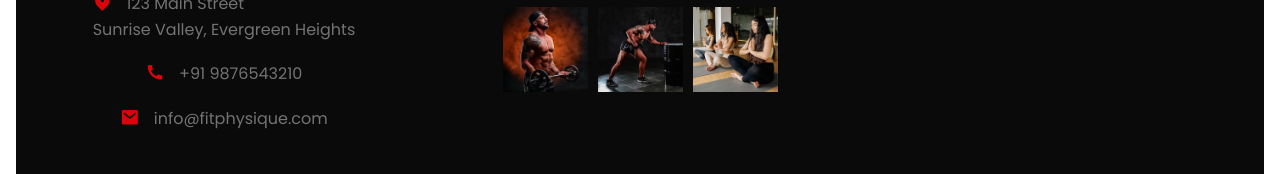
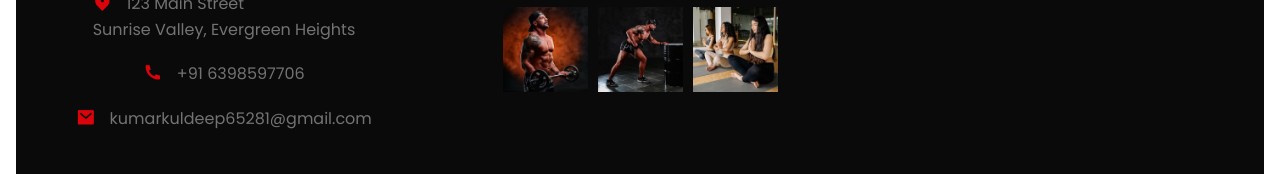
Before and after one commit to Kuldeepcoder2006/GYM-Website, a plain HTML site: page index.html in a window 1280 px wide. Shown: the part 8949-9123 px from the top of the page. Drawn offline with nearby package versions, Linux system fonts and the light colour scheme.

Commit message:
Update index.html

```diff
--- a/index.html
+++ b/index.html
@@ -347,13 +347,13 @@
             <li>
               <a href="#">
                 <span><i class="ri-phone-fill"></i></span>
-                +91 9876543210
+                +91 6398597706
               </a>
             </li>
             <li>
               <a href="#">
                 <span><i class="ri-mail-fill"></i></span>
-                info@fitphysique.com
+                kumarkuldeep65281@gmail.com
               </a>
             </li>
           </ul>
```
